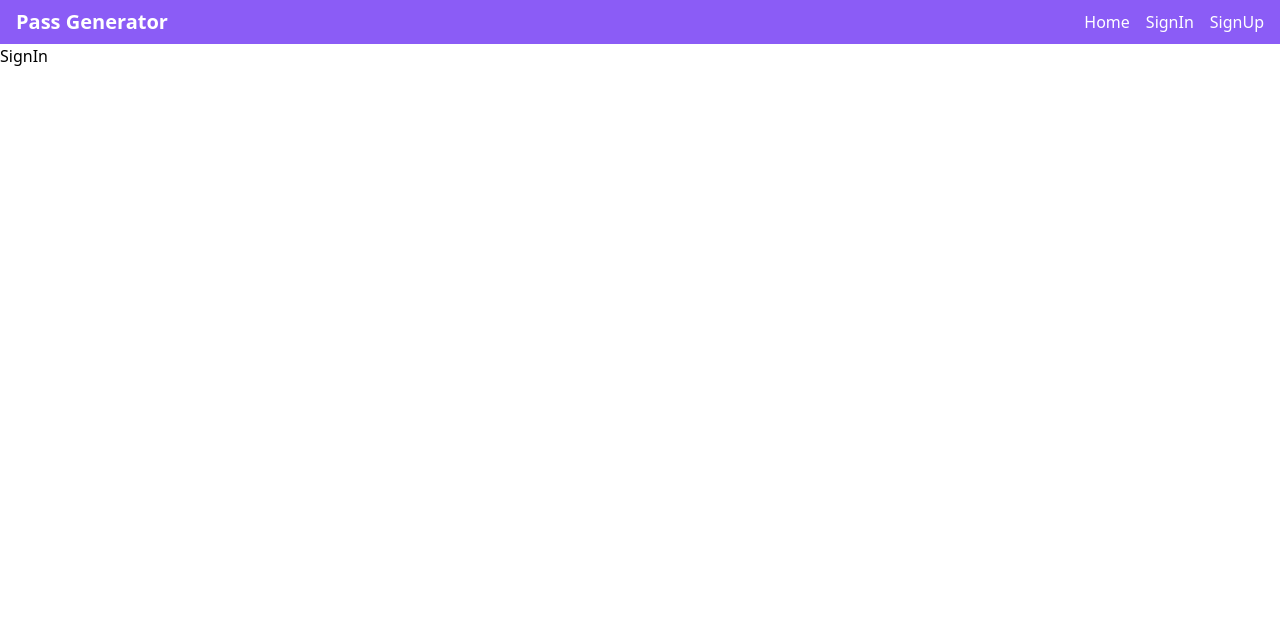
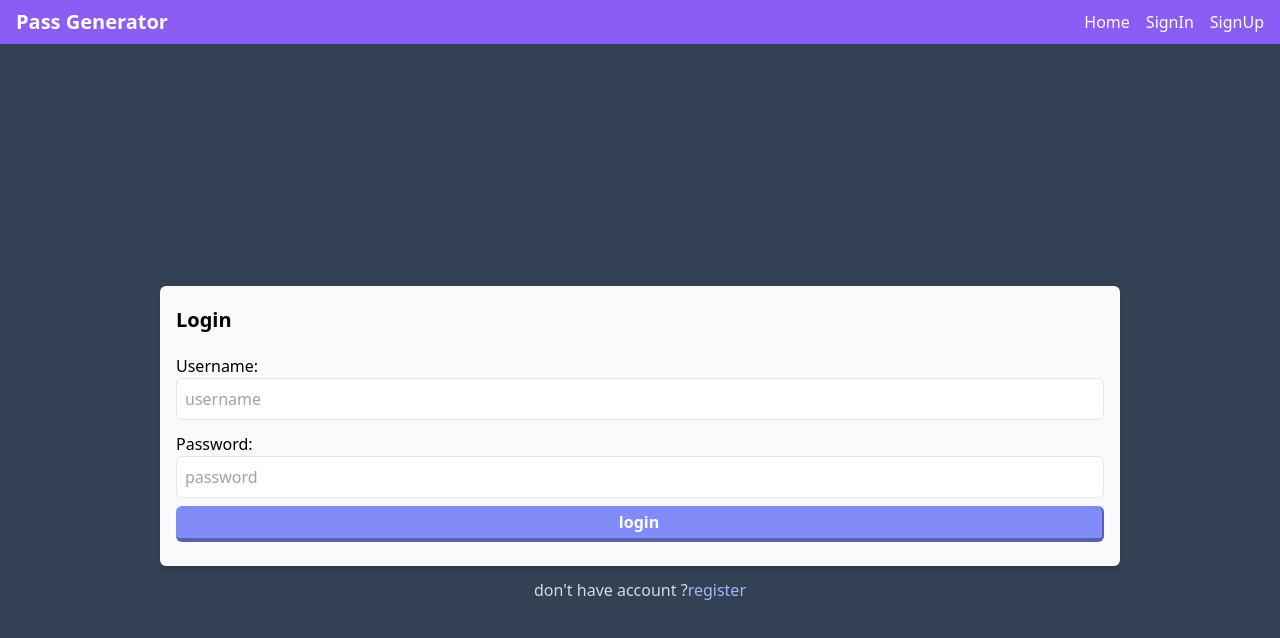
Before and after one commit to feriteja/password-generator, a React (Vite) app: page /signin in a window 1280 px wide. Shown: the top 638 px of the page. Built offline with nearby package versions, Linux system fonts and the light colour scheme; no server answers.

Commit message:
auth page

```diff
--- a/package.json
+++ b/package.json
@@ -13,6 +13,7 @@
     "firebase": "^9.9.0",
     "react": "^18.0.0",
     "react-dom": "^18.0.0",
+    "react-icons": "^4.4.0",
     "react-router-dom": "^6.3.0"
   },
   "devDependencies": {
--- a/src/pages/auth/SignIn.tsx
+++ b/src/pages/auth/SignIn.tsx
@@ -1,7 +1,47 @@
-import React from "react";
+import React, { SyntheticEvent } from "react";
+import { Link } from "react-router-dom";
 
 const SignIn = () => {
-  return <div>SignIn</div>;
+  const signIn = (e: SyntheticEvent) => {
+    e.preventDefault();
+  };
+  return (
+    <div className="flex flex-col justify-center items-center bg-slate-700 h-screen">
+      <div className="w-3/4 bg-slate-50  py-5 px-4 rounded-md shadow-md">
+        <h1 className="text-xl font-semibold">Login</h1>
+        <form onSubmit={signIn} className="flex flex-col mt-5 space-y-3">
+          <div className="flex flex-col w-full">
+            <label htmlFor="username">Username:</label>
+            <input
+              type="text"
+              placeholder="username"
+              className="border rounded-md  p-2  "
+            />
+          </div>
+          <div className="flex flex-col w-full">
+            <label htmlFor="password">Password:</label>
+            <input
+              type="text"
+              placeholder="password"
+              className="border rounded-md  p-2  "
+            />
+          </div>
+          <input
+            type="submit"
+            value={"login"}
+            className=" cursor-pointer w-full bg-indigo-400 hover:bg-indigo-400/90 rounded-md text-white font-bold py-1  border-b-4 active:border-b-0 border-r-2 active:border-0 border-black/30 -translate-y-1 active:translate-y-0 duration-150 "
+          />
+        </form>
+      </div>
+
+      <p className="text-white/80 text-center mt-3 ">
+        don't have account ?
+        <Link to={"/signup"}>
+          <span className="text-indigo-300 cursor-pointer">register</span>
+        </Link>
+      </p>
+    </div>
+  );
 };
 
 export default SignIn;
--- a/src/pages/main/Home.tsx
+++ b/src/pages/main/Home.tsx
@@ -32,7 +32,7 @@ const Home = () => {
               type="text"
               id="base"
               placeholder="base pass"
-              className="border-collapse border  outline-none"
+              className="border-collapse border rounded-md p-2 outline-none"
             />
           </div>
           <div className="flex flex-col">
@@ -47,7 +47,7 @@ const Home = () => {
               type="text"
               id="site"
               placeholder="site"
-              className="border-collapse border outline-none"
+              className="border-collapse border rounded-md p-2 outline-none"
             />
           </div>
           <div className="flex flex-col">
@@ -57,14 +57,14 @@ const Home = () => {
               type="text"
               id="special"
               placeholder="special"
-              className="border-collapse border outline-none"
+              className="border-collapse border rounded-md p-2 outline-none"
             />
           </div>
           <div>
             <input
               type="submit"
               value="Generate"
-              className=" relative w-full bg-indigo-400 hover:bg-indigo-400/90 rounded-md text-white font-bold py-1  border-b-4 active:border-b-0 border-r-2 active:border-0 border-black/30 -translate-y-1 active:translate-y-0 duration-150 "
+              className="  w-full bg-indigo-400 hover:bg-indigo-400/90 rounded-md text-white font-bold py-1  border-b-4 active:border-b-0 border-r-2 active:border-0 border-black/30 -translate-y-1 active:translate-y-0 duration-150 "
             />
           </div>
         </form>
```
Also changed, not shown: 1 other file (tests, documents, lock files or other folders).
